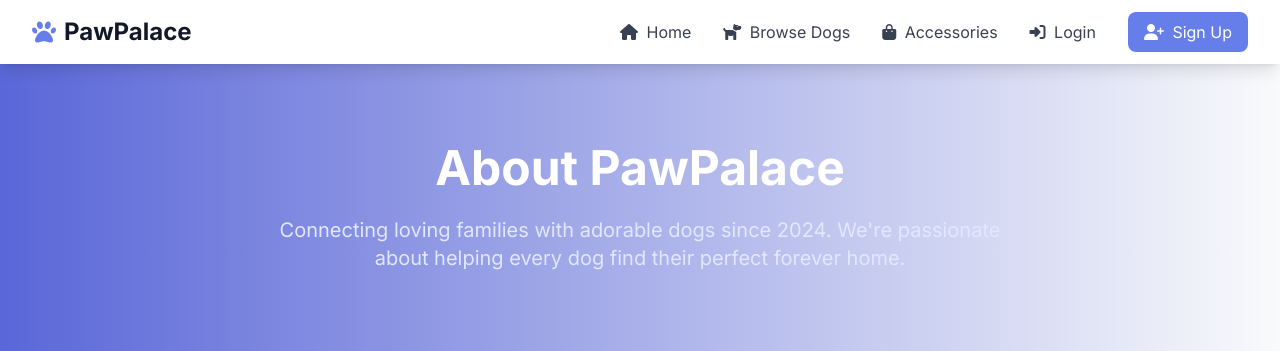
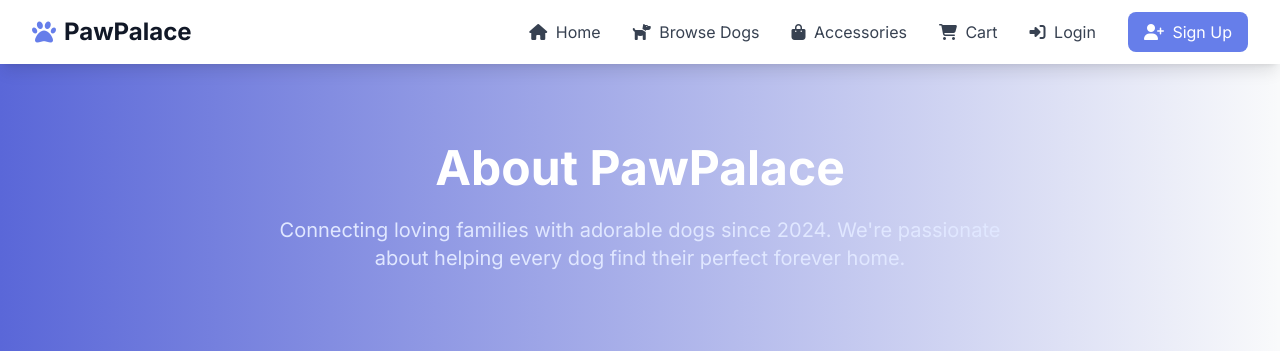
Before and after one commit to xpo1256/PawPalace, a Django app: page /about/ in a window 1280 px wide. Shown: the top 351 px of the page. Run offline with Django 4.2, Linux system fonts and the light colour scheme; some libraries are stand-ins or nearby versions.

Commit message:
Adding Cart Count

```diff
--- a/dog_marketplace/dog_marketplace/settings.py
+++ b/dog_marketplace/dog_marketplace/settings.py
@@ -85,6 +85,7 @@ TEMPLATES = [
                 'django.contrib.messages.context_processors.messages',
                 'django.template.context_processors.media',
                 'accounts.context_processors.message_notifications',
+                'accessories.context_processors.cart_count',
             ],
         },
     },
--- a/templates/base.html
+++ b/templates/base.html
@@ -112,6 +112,12 @@
                     </a>
                     <a href="{% url 'accessories:shop' %}" class="text-gray-700 hover:text-primary-500 transition duration-300">
                         <i class="fas fa-shopping-bag mr-1"></i> Accessories
+                    </a>
+                    <a href="{% url 'accessories:cart' %}" class="text-gray-700 hover:text-primary-500 transition duration-300 relative">
+                        <i class="fas fa-shopping-cart mr-1"></i> Cart
+                        {% if cart_count and cart_count > 0 %}
+                            <span class="absolute -top-2 -right-3 bg-primary-600 text-white text-xs rounded-full h-5 min-w-[1.25rem] px-1 flex items-center justify-center">{{ cart_count }}</span>
+                        {% endif %}
                     </a>
                     {% if user.is_authenticated %}
                         {% if user.is_seller %}
```
Also changed, not shown: accounts/views.py (+0 -10 lines).
